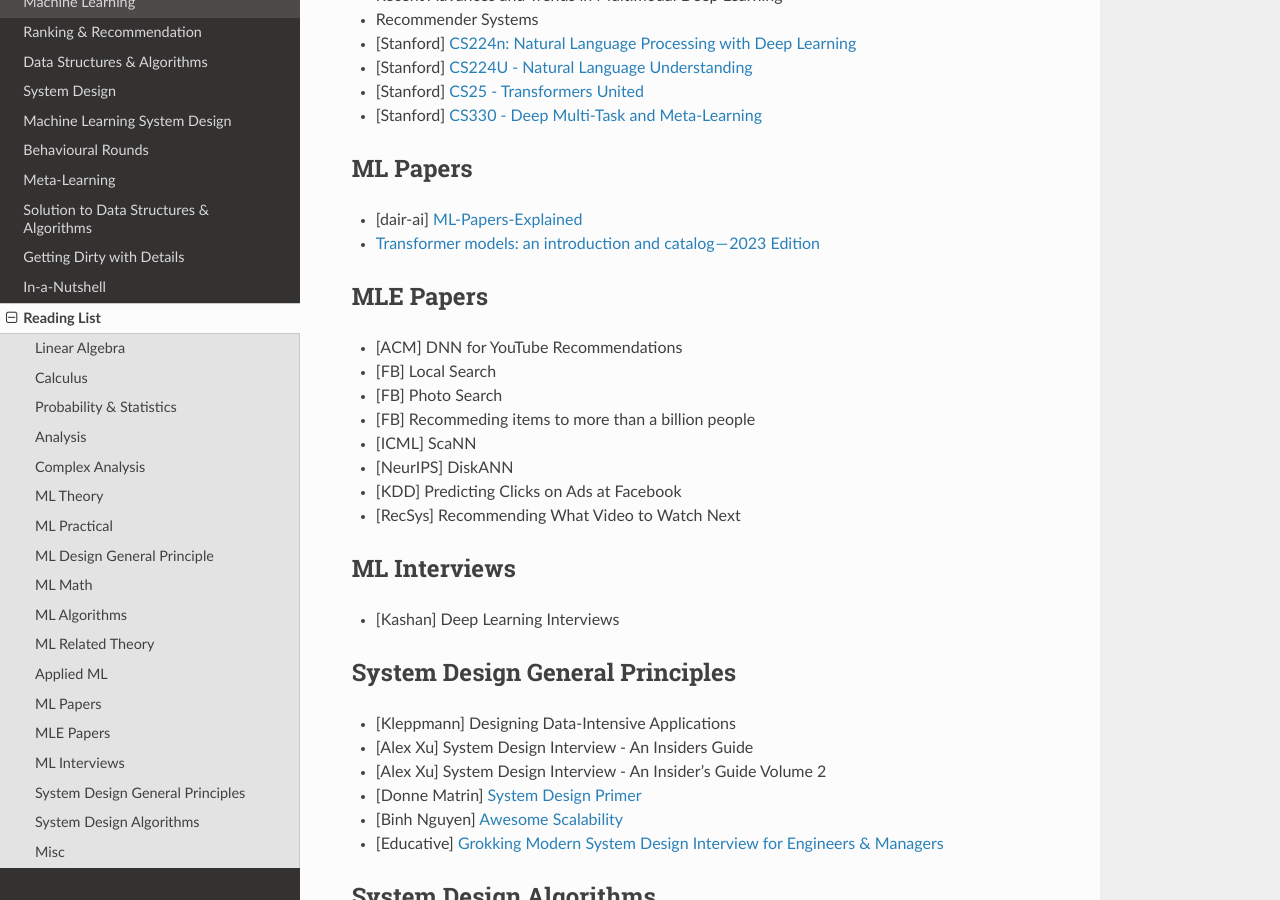
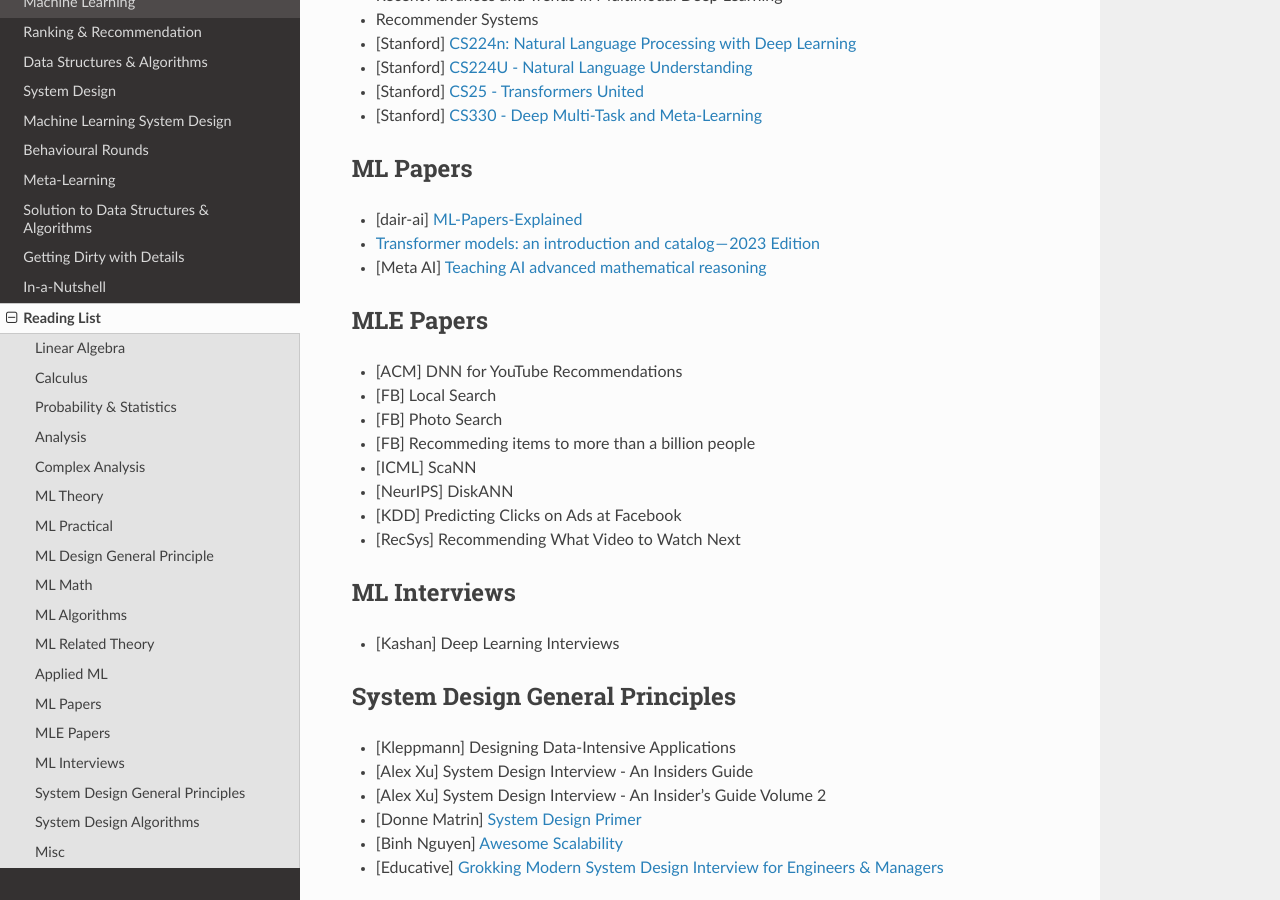
Before and after one commit to uselesstechjunks/leetcode, a Sphinx documentation site: the page built from docs/source/readlist.rst, in a window 1280 px wide and 900 px high, scrolled down 2264 px. Built offline with Sphinx 7.4.7 and the Read the Docs theme 2.0.0, drawn with Linux system fonts in a browser that asks for light colours.

Commit message:
Update readlist.rst

```diff
--- a/docs/source/readlist.rst
+++ b/docs/source/readlist.rst
@@ -113,6 +113,7 @@ ML Papers
 
 * [dair-ai] `ML-Papers-Explained <https://github.com/dair-ai/ML-Papers-Explained>`_
 * `Transformer models: an introduction and catalog — 2023 Edition <https://amatriain.net/blog/transformer-models-an-introduction-and-catalog-2d1e9039f376/>`_
+* [Meta AI] `Teaching AI advanced mathematical reasoning <https://ai.facebook.com/blog/ai-math-theorem-proving/?utm_campaign=evergreen&utm_source=linkedin&utm_medium=organic_social&utm_content=blog>`_
 
 MLE Papers
 ***********************************
```
